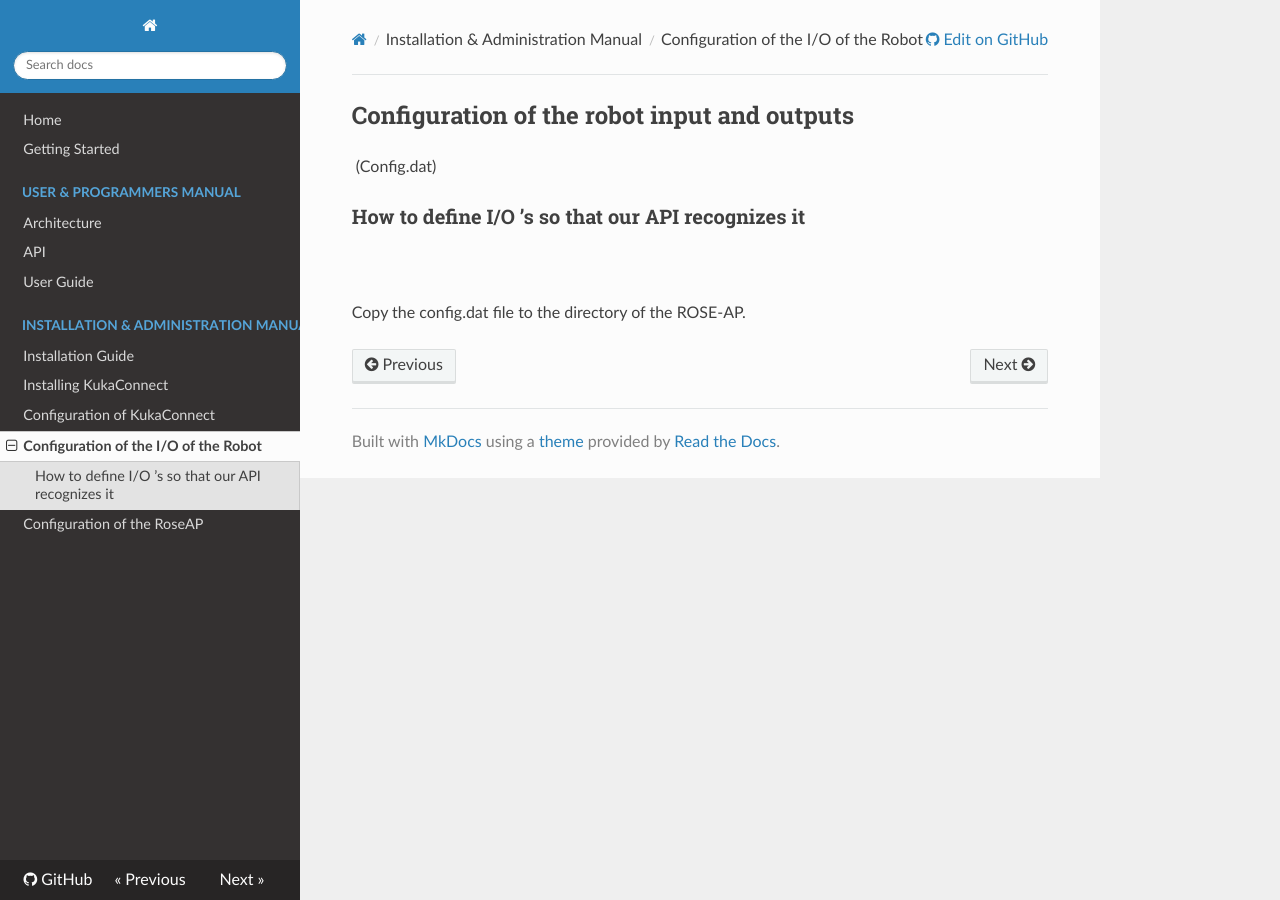
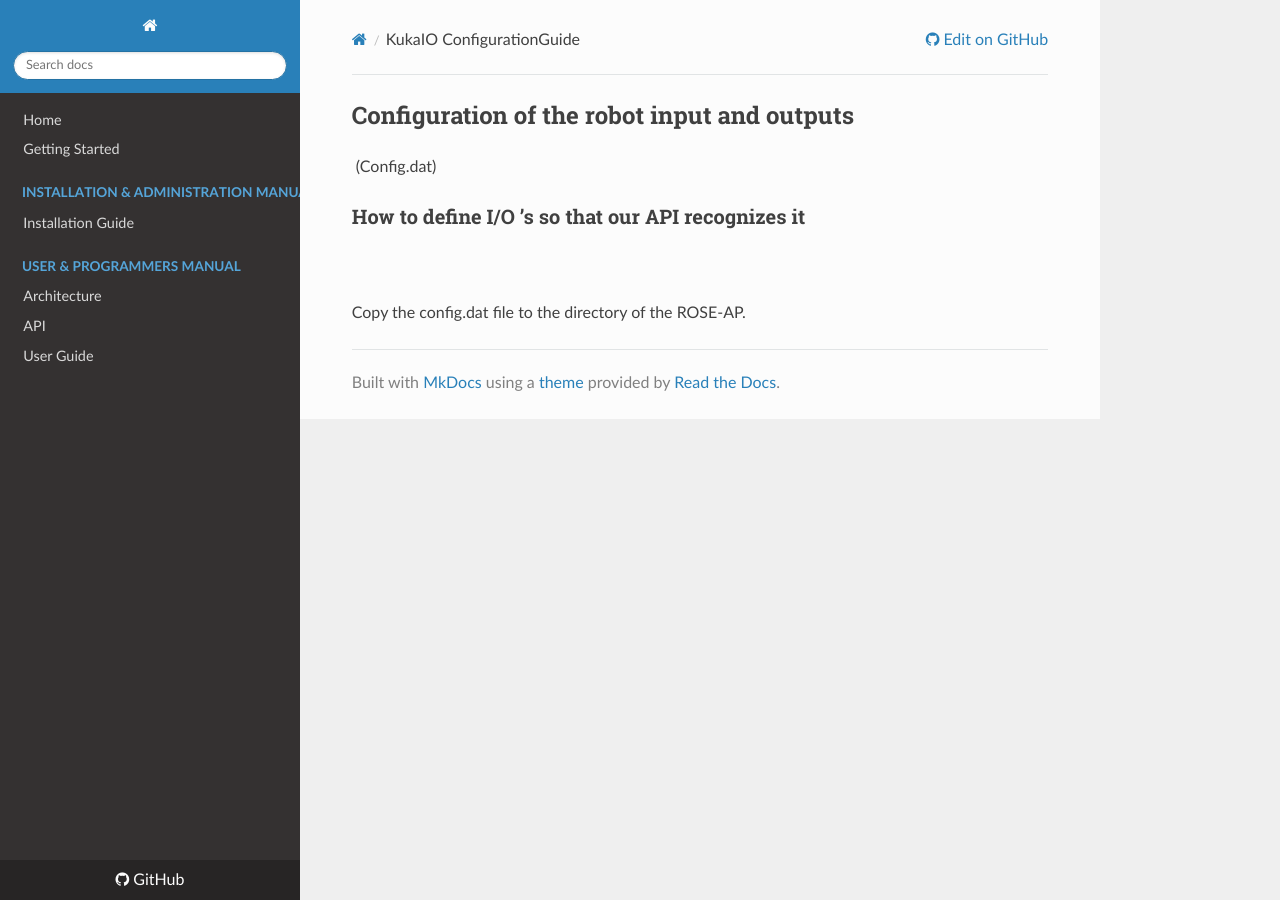
Before and after one commit to ramp-eu/JS2SF, an MkDocs documentation site: the page built from docs/KukaIO_ConfigurationGuide.md, in a window 1280 px wide. Built offline with MkDocs 1.6.1, drawn with Linux system fonts in a browser that asks for light colours; nearby versions of some CDN libraries; old or Windows-style settings are respelled for this version of MkDocs.

Commit message:
Update mkdocs.yml

```diff
--- a/mkdocs.yml
+++ b/mkdocs.yml
@@ -11,13 +11,9 @@ theme: readthedocs
 pages:
   - Home: 'index.md'
   - 'Getting Started' : 'getting-started.md'
+  - 'Installation & Administration Manual':
+    - 'Installation Guide': 'installationguide.md'
   - 'User & Programmers Manual':
     - 'Architecture' : 'architecture.md'
     - 'API' : 'api.md'
     - 'User Guide': 'usermanual.md'
-  - 'Installation & Administration Manual':
-    - 'Installation Guide': 'installationguide.md'
-    - 'Installing KukaConnect': 'KukaConnect_InstallationGuide.md'
-    - 'Configuration of KukaConnect': 'KukaConnect_ConfigurationGuide.md'
-    - 'Configuration of the I/O of the Robot': 'KukaIO_ConfigurationGuide.md'
-    - 'Configuration of the RoseAP': 'RoseAP_ConfigurationGuide.md'
```
